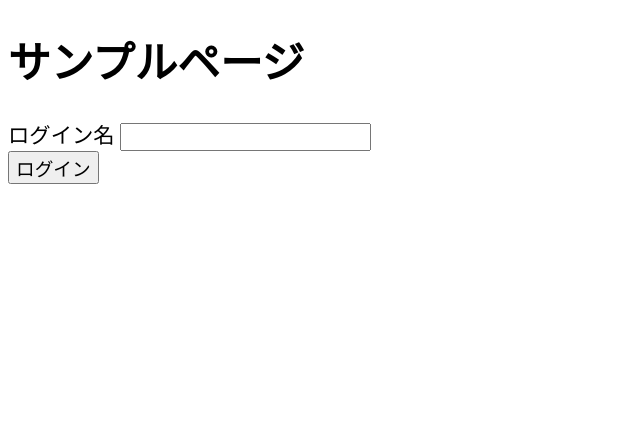
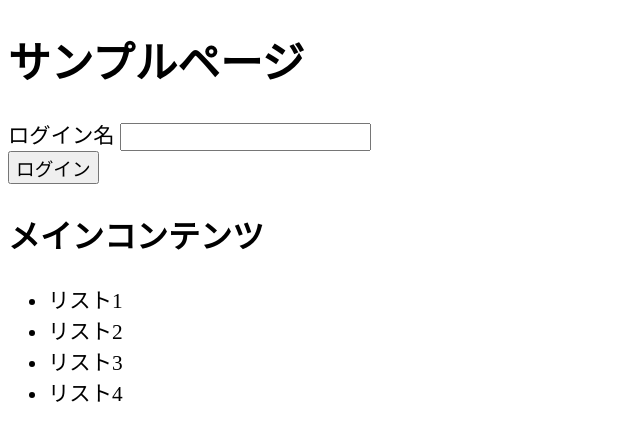
Before and after one commit to k-irie/git_lesson, a plain HTML site: page src/index.html in a window 1280 px wide. Shown: the whole page, without its empty margins (0-640 px from the left). Drawn offline with Linux system fonts and the light colour scheme.

Commit message:
追加機能(アラート)

```diff
--- a/src/index.html
+++ b/src/index.html
@@ -19,6 +19,17 @@
             </section>
         </form>
     </div>
+    <div class="page">
+        <h2>メインコンテンツ</h2>
+        <div class="content">
+            <ul>
+                <li>リスト1</li>
+                <li>リスト2</li>
+                <li>リスト3</li>
+                <li>リスト4</li>
+            </ul>
+        </div>
+    </div>
     <script src="js/index.js"></script>
 </body>
 </html>
--- a/src/js/index.js
+++ b/src/js/index.js
@@ -1 +1,5 @@
 const NewData = {}
+
+window.onload = () => {
+    alert("loaded!")
+}
```
